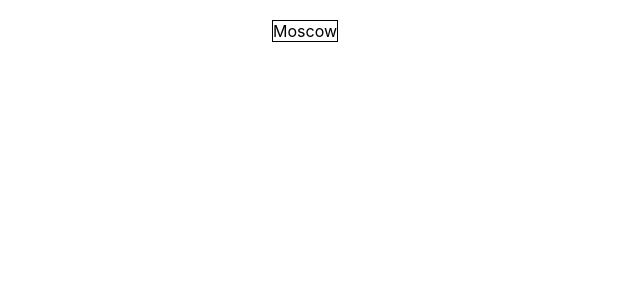
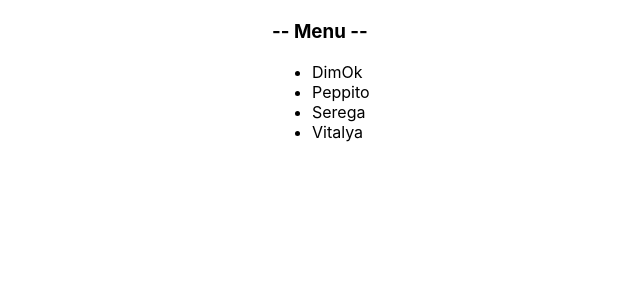
Before and after one commit to saw-code/react-TS-kabzda, a React (Create React App) app: page / in a window 1280 px wide. Shown: the top 300 px of the page, without its empty margins (68-708 px from the left). Built offline with nearby package versions, Linux system fonts and the light colour scheme.

Commit message:
lesson 16 finish

```diff
--- a/src/App.tsx
+++ b/src/App.tsx
@@ -35,15 +35,15 @@
 
       {/*<UncontrolledOnOff onChange={setSwitchOn}/> {switchOn.toString()}*/}
 
-      <Select items={[
-        {value: "1", title: "Minsk"},
-        {value: "2", title: "Moscow"},
-        {value: "3", title: "Kiev"}
-      ]}
-              onChange={setValue}
-              value={value}
-      />
-      {/*<UncontrolledAccordion titleValue={"Menu"} items={["DimOk", "Peppito", "Serega", "Vitalya"]}/>*/}
+      {/*<Select items={[*/}
+      {/*  {value: "1", title: "Minsk"},*/}
+      {/*  {value: "2", title: "Moscow"},*/}
+      {/*  {value: "3", title: "Kiev"}*/}
+      {/*]}*/}
+      {/*        onChange={setValue}*/}
+      {/*        value={value}*/}
+      {/*/>*/}
+      <UncontrolledAccordion titleValue={"Menu"} items={["DimOk", "Peppito", "Serega", "Vitalya"]}/>
       {/*<UncontrolledAccordion titleValue={"Users"}/>*/}
 
       {/*<Rating value={1}/>*/}
--- a/src/components/UncontrolledAccordion/UncontrolledAccordion.tsx
+++ b/src/components/UncontrolledAccordion/UncontrolledAccordion.tsx
@@ -1,25 +1,27 @@
-import React, {useState} from "react";
+import React, {useReducer} from "react";
+import {reducer, TOGGLE_COLLAPSED} from "./reducer";
 
 type AccordionPropsType = {
   titleValue: string
   items: string[]
 }
 
+
 function UncontrolledAccordion(props: AccordionPropsType) {
-   let [collapsed, setCollapsed] = useState(true)
+   // let [collapsed, setCollapsed] = useState(false)
+   let [state, dispatch] = useReducer(reducer, {collapsed: false})
 
-  const onClickHandler = () => {
-    setCollapsed(!collapsed)
-  }
+  // const onClickHandler = () => {setCollapsed(!collapsed)}
+  const onClickHandler = () => {dispatch({type: TOGGLE_COLLAPSED})}
 
   return (
     <div>
-      <AccordionTitle title={props.titleValue} onClick={onClickHandler}/>
-      {!collapsed && <AccordionBody title={props.items}/>}
+      <AccordionTitle title={props.titleValue} onClick={() => {
+       dispatch({type: TOGGLE_COLLAPSED})}}/>
+      {!state.collapsed && <AccordionBody title={props.items}/>}
     </div>
   )
 }
-
 
 type AccordionTitlePropsType = {
   title: string
--- /dev/null
+++ b/src/components/UncontrolledAccordion/reducer.tsx
@@ -0,0 +1,18 @@
+type ActionType = {
+  type: string
+}
+
+export type StateType = {
+  collapsed: boolean
+}
+
+export const TOGGLE_COLLAPSED = "TOGGLE-COLLAPSED"
+
+export const reducer = (state: StateType, action: ActionType): StateType => {
+  switch (action.type) {
+    case TOGGLE_COLLAPSED:
+      return {...state, collapsed: !state.collapsed}
+    default:
+      throw new Error("Bad action type")
+  }
+}
```
Also changed, not shown: 2 other files (tests, documents, lock files or other folders).
